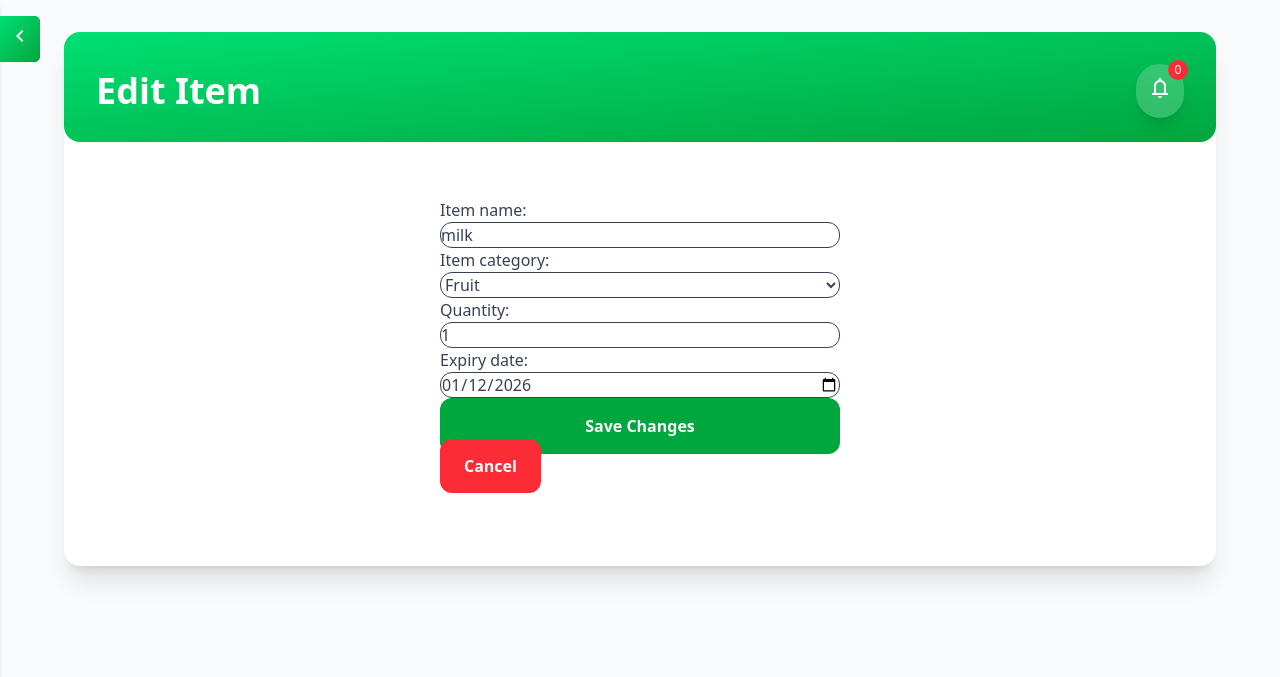
After one commit to angushay42/Group-4, a Django app: page /items/1/edit/ in a window 1280 px wide. The commit adds this page. Shown: the top 677 px of the page. Run offline with Django 5.2, Linux system fonts and the light colour scheme; a user stored in the database is signed in; data comes from the database, SQL or seed files in the repository; both versions use the stored data as it was after the commit; style sheets or scripts are compiled from the project's sources; some libraries are stand-ins or nearby versions.

Commit message:
Created edit items page and now items actually displays what you have

```diff
--- a/src/expiry/forms.py
+++ b/src/expiry/forms.py
@@ -5,7 +5,7 @@ from django.contrib.auth import authenticate
 from django.core.exceptions import ValidationError
 from django.utils import timezone
 from datetime import date , time
-
+from .models import Item
 import logging
 
 logger = logging.Logger('forms')
@@ -113,17 +113,17 @@ class AddItem(forms.Form):
         required=True,
         max_length=50,
         widget=forms.TextInput(attrs={
-            'class':    'border w-full text-base px-2 py-1 focus:outline-none '\
+            'class':    'border w-full text-base px-2 py-1 focus:outline-none '
                         'focus:ring-0 focus:border-green-600 rounded-xl',
             'placeholder': 'Enter item name'
         })
     )
 
-    item_category = forms.CharField(
+    item_category = forms.ChoiceField(
         required=True,
-        max_length=50,
-        widget=forms.TextInput(attrs={
-            'class':    'border w-full text-base px-2 py-1 focus:outline-none '\
+        choices= Item.ITEM_CHOICES,
+        widget=forms.Select(attrs={
+            'class':    'border w-full text-base px-2 py-1 focus:outline-none '
                         'focus:ring-0 focus:border-green-600 rounded-xl',
             'placeholder': 'e.g., Fruit, Dairy, Vegetables'
         })
@@ -133,7 +133,7 @@ class AddItem(forms.Form):
         min_value=1,
         required=True,
         widget=forms.NumberInput(attrs={
-            'class':    'border w-full text-base px-2 py-1 focus:outline-none '\
+            'class':    'border w-full text-base px-2 py-1 focus:outline-none '
                         'focus:ring-0 focus:border-green-600 rounded-xl',
             'placeholder': 'Quantity'
         })
@@ -142,7 +142,7 @@ class AddItem(forms.Form):
     expiry_date = forms.DateField(
         required=True,
         widget=forms.DateInput(attrs={
-            'class':    'border w-full text-base px-2 py-1 focus:outline-none '\
+            'class':    'border w-full text-base px-2 py-1 focus:outline-none '
                         'focus:ring-0 focus:border-green-600 rounded-xl',
             'placeholder': 'YYYY-MM-DD',
             'type': 'date',
--- a/src/expiry/templates/expiry/add_item.html
+++ b/src/expiry/templates/expiry/add_item.html
@@ -10,7 +10,6 @@
     </div>
 </div>
 
-<body class="bg-gray-50">
     <div class="container mx-auto px-4 py-8">
         <div class="max-w-md mx-auto bg-white rounded-lg p-6">
 
@@ -69,7 +68,6 @@
             </form>
         </div>
     </div>
-</body>
 
 
 {% endblock %}
--- /dev/null
+++ b/src/expiry/templates/expiry/edit_item.html
@@ -0,0 +1,31 @@
+{% extends "items_base.html" %}
+
+{% block content %}
+<div class="relative bg-gradient-to-br from-green-400 to-green-600 -m-8 mb-0 p-8 pb-6 md:rounded-2xl">
+    <div class="flex justify-between items-center">
+        <h1 class="text-white text-3xl md:text-4xl md:font-bold">Edit Item</h1>
+        <button class="relative bg-white/20 backdrop-blur-sm p-3 rounded-full shadow-lg hover:bg-white/30 transition-all">
+            <div class="material-symbols-outlined text-white text-2xl">notifications</div>
+            <span class="absolute -top-1 -right-1 bg-red-500 text-white text-xs w-5 h-5 rounded-full flex items-center justify-center">0</span>
+        </button>
+    </div>
+</div>
+
+
+<div class="container mx-auto px-4 py-8">
+    <div class="max-w-md mx-auto bg-white rounded-lg p-6 text-base font-medium text-gray-700">
+        <form method="post">
+            {% csrf_token %}
+            {{ form.as_p }}
+            <button class="w-full bg-green-600 hover:bg-green-700 text-white font-semibold  py-4 px-6 rounded-xl transition duration-200"
+                    type="submit">Save Changes
+            </button>
+        </form>
+
+        <a class="w-full bg-red-500 hover:bg-green-700 text-white font-semibold py-4 px-6 rounded-xl transition duration-200"
+           href="{% url 'items' %}">Cancel</a>
+
+    </div>
+</div>
+
+{% endblock %}
--- a/src/expiry/urls.py
+++ b/src/expiry/urls.py
@@ -5,9 +5,10 @@ urlpatterns = [
     path('', views.startup, name='startup'),
     path('login', views.login_view, name='login'),
     path('logout', views.logout_view, name='logout'),
-    path('signup', views.signup_view, name ='signup'),
+    path('signup', views.signup_view, name='signup'),
     path('dashboard', views.dashboard, name='dashboard'),
     path('settings', views.settings, name='settings'),
     path('items', views.items_list, name='items'),
     path('add-item', views.add_item_view, name='add_item'),
+    path("items/<int:item_id>/edit/", views.edit_item_view, name="edit_item"),
 ]
--- a/src/expiry/views.py
+++ b/src/expiry/views.py
@@ -1,4 +1,4 @@
-from django.shortcuts import render, redirect
+from django.shortcuts import render, redirect, get_object_or_404
 from django.contrib import messages
 from django.contrib.auth import login, logout, authenticate
 from django.contrib.auth.models import User
@@ -19,22 +19,23 @@ import json
 
 logger = logging.getLogger('views')
 
-SOON_THRESH = 10 # todo
+SOON_THRESH = 10  # todo
+
 
 def startup(request: HttpRequest):
     logger.debug("startup page viewed")
     return render(request, 'expiry/startup.html')
 
+
 def logout_view(request: HttpRequest):
     logout(request)
     return redirect("login")
 
+
 def login_view(request: HttpRequest):
-
     code = 200
     if request.user.is_authenticated:
         return redirect("dashboard")
-
 
     if request.method == "POST":
         # todo ugly
@@ -46,7 +47,7 @@ def login_view(request: HttpRequest):
             user = form.cleaned_data['user']
             check = authenticate(
                 request,
-                username= user.username,
+                username=user.username,
                 password=user.password
             )
 
@@ -79,9 +80,10 @@ def login_view(request: HttpRequest):
     return render(
         request,
         "expiry/login.html",
-        {"login_form" : form},
+        {"login_form": form},
         status=code
     )
+
 
 def signup_view(request: HttpRequest):
     if request.method == "POST":
@@ -91,7 +93,8 @@ def signup_view(request: HttpRequest):
             return redirect("dashboard")
     else:
         form = forms.RegisterUserForm()
-    return render(request, 'expiry/signup.html', {"form" : form})
+    return render(request, 'expiry/signup.html', {"form": form})
+
 
 def dashboard(request: HttpRequest):
     """
@@ -104,17 +107,16 @@ def dashboard(request: HttpRequest):
     -
     """
 
-    if not request.user.is_authenticated:   # limits access when not logged in
-        return render(request, "login")     # redirect?
-
+    if not request.user.is_authenticated:  # limits access when not logged in
+        return render(request, "login")  # redirect?
 
     user = User.objects.get(username=request.user.username)
     items = Item.objects.filter(user=user)
 
     # get total, expires soon, frozen
     expiry_threshold = (
-        timezone.now() +
-        datetime.timedelta(days=SOON_THRESH)
+            timezone.now() +
+            datetime.timedelta(days=SOON_THRESH)
     )
 
     context = {
@@ -128,6 +130,7 @@ def dashboard(request: HttpRequest):
 
     return render(request, 'expiry/dashboard.html', context=context)
 
+
 def items_list(request: HttpRequest):
     """
     render all items
@@ -135,7 +138,7 @@ def items_list(request: HttpRequest):
     error check for query parameters, if a false one given, just ignore it?
     """
 
-    #todo clean input, or make sure dashboard.html sends same string
+    # todo clean input, or make sure dashboard.html sends same string
     filter = request.GET.get('filter')
 
     if not request.user.is_authenticated:
@@ -156,19 +159,19 @@ def items_list(request: HttpRequest):
         # https://docs.djangoproject.com/en/5.2/ref/models/conditional-expressions/
         filtered = items.annotate(
             is_frozen=Case(
-                When(storage_type="frozen", then=0),    # 0 is first
+                When(storage_type="frozen", then=0),  # 0 is first
                 default=1,
-                output_field=IntegerField(),            # necessary?
+                output_field=IntegerField(),  # necessary?
             )
         ).order_by("is_frozen", "expiry_date")
 
-        context['items'] = filtered # todo safe?
+        context['items'] = filtered  # todo safe?
     logger.debug(f"context: {context}")
 
     return render(request, 'expiry/items.html', context=context)
 
+
 def settings(request: HttpRequest):
-
     if not request.user.is_authenticated:
         return render(request, "login")
 
@@ -179,10 +182,10 @@ def settings(request: HttpRequest):
     _settings, created = UserSettings.objects.get_or_create(
         user=request.user,
         defaults={
-            'notifications' : False,
-            'dark_mode' : False,
-            'notification_time' : datetime.time(9, 30),
-            'notification_days' : 0,
+            'notifications': False,
+            'dark_mode': False,
+            'notification_time': datetime.time(9, 30),
+            'notification_days': 0,
         }
     )
 
@@ -194,15 +197,15 @@ def settings(request: HttpRequest):
                 # todo delete jobs
                 pass
             else:
-                notif_time: datetime.time =\
+                notif_time: datetime.time = \
                     form.cleaned_data['notification_time']
 
                 notif_days = [int(x) for x in form.cleaned_data['notification_days']]
                 logger.debug(f"{notif_days}")
 
                 if not (
-                    notif_time == _settings.notification_time       #todo 'QuerySet' object has no attribute 'notification_time'
-                    and notif_days == _settings.notification_days
+                        notif_time == _settings.notification_time  # todo 'QuerySet' object has no attribute 'notification_time'
+                        and notif_days == _settings.notification_days
                 ):
                     # idea if we add functionality for customising data view,\
                     # we may need to delete old jobs
@@ -225,7 +228,7 @@ def settings(request: HttpRequest):
                         if not response.status_code == 200:
                             # todo create custom exception for this app
                             raise TypeError
-                    except:     # something?
+                    except:  # something?
                         logger.debug(f"CRITICAL ERROR: Could not connect to Scheduler server")
             # save settings
             notif_enabled = form.cleaned_data['notifications']
@@ -244,7 +247,8 @@ def settings(request: HttpRequest):
         'form': form
     }
 
-    return render(request,'expiry/settings.html', context=context)
+    return render(request, 'expiry/settings.html', context=context)
+
 
 def add_item_view(request: HttpRequest):
     if not request.user.is_authenticated:  # limits access when not logged in
@@ -274,3 +278,34 @@ def add_item_view(request: HttpRequest):
         form = AddItem()
 
     return render(request, "expiry/add_item.html", {"form": form})
+
+
+def edit_item_view(request: HttpRequest, item_id):
+    if not request.user.is_authenticated:
+        return redirect("login")
+
+    item = get_object_or_404(Item, id=item_id, user=request.user)
+
+    if request.method == "POST":
+        form = AddItem(request.POST)
+        if form.is_valid():
+            item.item_name = form.cleaned_data["item_name"]
+            item.item_category = form.cleaned_data["item_category"]
+            item.quantity = form.cleaned_data["quantity"]
+            item.expiry_date = form.cleaned_data["expiry_date"]
+            item.save()
+
+            return redirect("items")
+
+    else:
+        form = AddItem(initial={
+            "item_name": item.item_name,
+            "item_category": item.item_category,
+            "quantity": item.quantity,
+            "expiry_date": item.expiry_date,
+        })
+
+    return render(request, "expiry/edit_item.html", {
+        "form": form,
+        "item": item,
+    })
```
Also changed, not shown: src/expiry/templates/expiry/items.html (+34 -6 lines), src/db.sqlite3.
